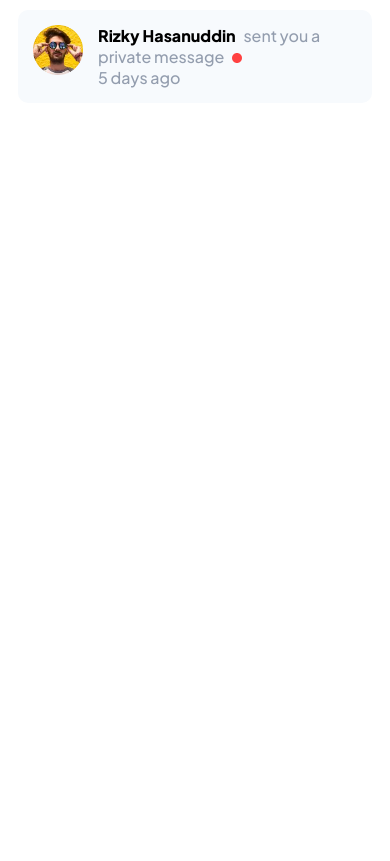
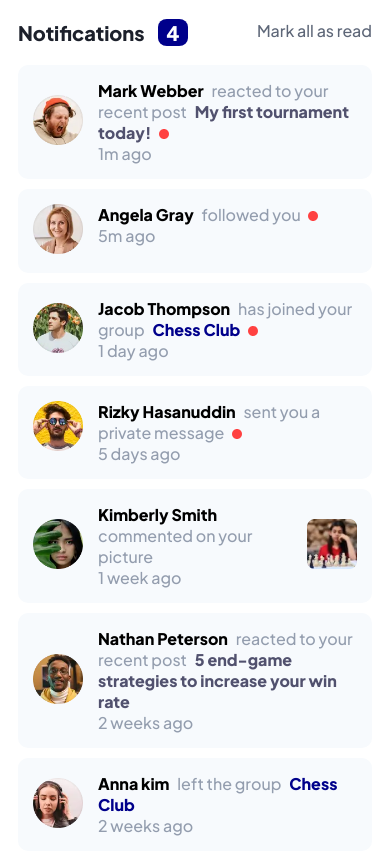
Before and after one commit to AMOGHPTL/notifications-page, a plain HTML site: page index.html in a window 390 px wide. Drawn offline with Linux system fonts and the light colour scheme.

Commit message:
final mobile design.

```diff
--- a/app.js
+++ b/app.js
@@ -2,16 +2,41 @@ const cards = document.querySelectorAll('.card');
 const msg = document.querySelector('.msg');
 const hidden = document.querySelector('.hidden');
 const reds = document.querySelectorAll('.red-dot');
+const number = document.querySelector('.number');
+const mark = document.querySelector('.mark')
+
+
+
+let numbers = 0;
+for(let card of cards){
+    for(let red of reds){
+    if(card.contains(red)){
+        numbers++;
+    }
+}}
+number.innerText=numbers;
 
 
 for(let card of cards){
     card.addEventListener('click',function(){
+        for(let red of reds){
+            if(card.contains(red)){
+                if(red.classList.contains('hidden')===false){
+                    number.innerText--;
+                }
+                red.classList.add('hidden')
+            }}
     if(card.contains(msg)){
         msg.classList.toggle('hidden')
     }
+
+})
+    }
+
+
+mark.addEventListener('click',function(){
+    number.innerText=0;
     for(let red of reds){
-    if(card.contains(red)){
-        red.classList.add('hidden')
-    }}
-    })
+    red.classList.add('hidden')
     }
+})
--- a/css/style.css
+++ b/css/style.css
@@ -6,6 +6,7 @@
     --color-time:hsl(219, 14%, 63%);
     --color-card:hsl(210, 60%, 98%);
     --color-group: darkblue;
+    --color-postname: rgb(81, 81, 110);
 }
 
 html{
@@ -23,6 +24,7 @@ body{
     font-size: 1.6rem;
     background: hsl(0, 0%, 100%);
     font-family: 'Plus Jakarta Sans', sans-serif;
+    cursor: default;
 }
 
 .name{
@@ -37,7 +39,7 @@ body{
 }
 
 .postname{
-    color: var(--color-time);
+    color: var(--color-postname);
     margin-right: 0.5rem;
     font-weight: 800;
 }
@@ -106,9 +108,37 @@ color: var(--color-time);
 .group{
     color: var(--color-group);
     font-weight: 800;
+    margin-right: 0.5rem;
 }
 
 /* hidden */
 .hidden{
     display: none;
 }
+
+/*top bar*/
+
+.top-bar{
+    margin: 2rem 1rem;
+    display: flex;
+    justify-content: space-between;
+}
+
+.number{
+    margin-left: 1rem;
+    background-color: var(--color-group);
+    color: white;
+    padding: 0.1rem 0.8rem;
+    border-radius: 30%;
+}
+
+.notifications{
+    color: var(--color-primary);
+    font-weight: 800;
+    font-size: 2rem;
+}
+
+.mark{
+    color: var(--color-secondary);
+    cursor: pointer;
+}
--- a/index.html
+++ b/index.html
@@ -11,6 +11,65 @@
     <link rel="stylesheet" href="./css/style.css" />
   </head>
   <body>
+    <div class="top-bar">
+      <span class="notifications"
+        >Notifications <span class="number"></span
+      ></span>
+      <span class="mark">Mark all as read</span>
+    </div>
+    <div class="card card-basic">
+      <div class="image">
+        <img src="./images/avatar-mark-webber.webp" alt="" />
+      </div>
+      <div class="content">
+        <div class="about">
+          <span class="name">Mark Webber</span>
+          <span class="activity">reacted to your recent post</span>
+          <span class="postname">My first tournament today!</span>
+          <span class="red-dot"
+            ><img src="./images/red-circle-icon.svg" alt=""
+          /></span>
+        </div>
+        <div>
+          <span class="time">1m ago</span>
+        </div>
+      </div>
+    </div>
+    <div class="card card-basic">
+      <div class="image">
+        <img src="./images/avatar-angela-gray.webp" alt="" />
+      </div>
+      <div class="content">
+        <div class="about">
+          <span class="name">Angela Gray</span>
+          <span class="activity">followed you</span>
+          <span class="red-dot"
+            ><img src="./images/red-circle-icon.svg" alt=""
+          /></span>
+        </div>
+        <div>
+          <span class="time">5m ago</span>
+        </div>
+      </div>
+    </div>
+    <div class="card card-group">
+      <div class="image">
+        <img src="./images/avatar-jacob-thompson.webp" alt="" />
+      </div>
+      <div class="content">
+        <div class="about">
+          <span class="name">Jacob Thompson</span>
+          <span class="activity">has joined your group</span>
+          <span class="group">Chess Club</span>
+          <span class="red-dot"
+            ><img src="./images/red-circle-icon.svg" alt=""
+          /></span>
+        </div>
+        <div>
+          <span class="time">1 day ago</span>
+        </div>
+      </div>
+    </div>
     <div class="card card-msg">
       <div class="image">
         <img src="./images/avatar-rizky-hasanuddin.webp" alt="" />
@@ -33,6 +92,55 @@
         </div>
       </div>
     </div>
+    <div class="card card-picture">
+      <div class="image">
+        <img src="./images/avatar-kimberly-smith.webp" alt="" />
+      </div>
+      <div class="content">
+        <div class="about">
+          <span class="name">Kimberly Smith</span>
+          <span class="activity">commented on your picture</span>
+        </div>
+        <div>
+          <span class="time">1 week ago</span>
+        </div>
+      </div>
+      <div class="image image-picture">
+        <img src="./images/image-chess.webp" alt="" />
+      </div>
+    </div>
+    <div class="card card-basic">
+      <div class="image">
+        <img src="./images/avatar-nathan-peterson.webp" alt="" />
+      </div>
+      <div class="content">
+        <div class="about">
+          <span class="name">Nathan Peterson</span>
+          <span class="activity">reacted to your recent post</span>
+          <span class="postname"
+            >5 end-game strategies to increase your win rate</span
+          >
+        </div>
+        <div>
+          <span class="time">2 weeks ago</span>
+        </div>
+      </div>
+    </div>
+    <div class="card card-group">
+      <div class="image">
+        <img src="./images/avatar-anna-kim.webp" alt="" />
+      </div>
+      <div class="content">
+        <div class="about">
+          <span class="name">Anna kim</span>
+          <span class="activity">left the group</span>
+          <span class="group">Chess Club</span>
+        </div>
+        <div>
+          <span class="time">2 weeks ago</span>
+        </div>
+      </div>
+    </div>
     <script src="./app.js"></script>
   </body>
 </html>
```
